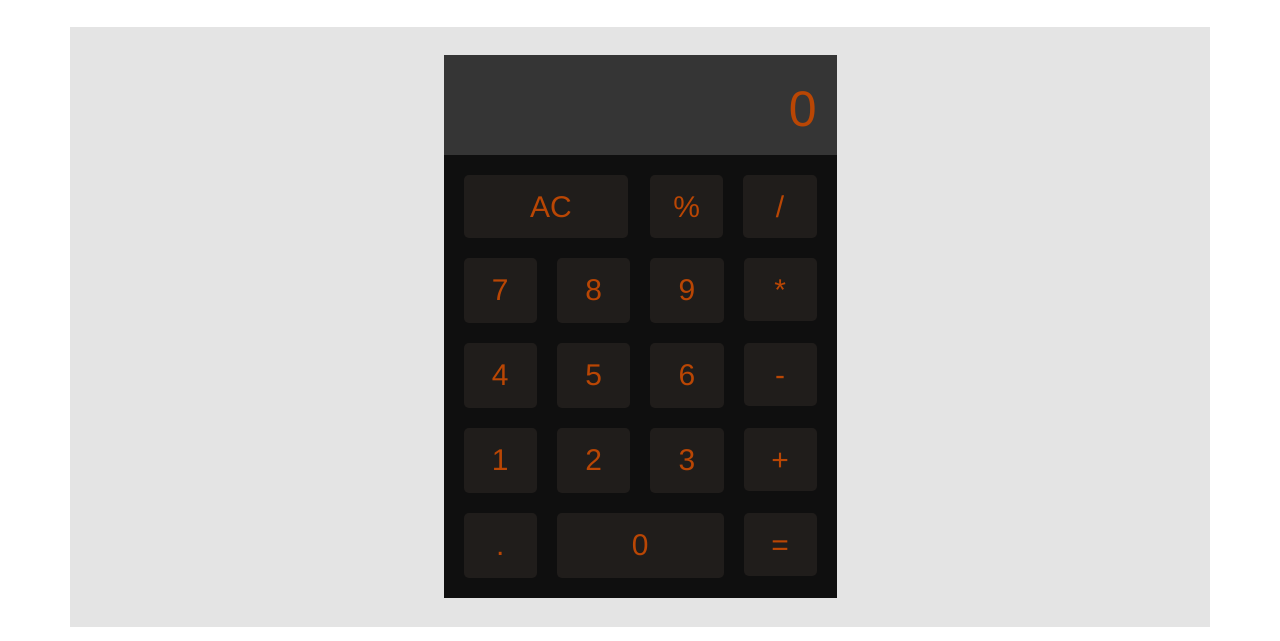
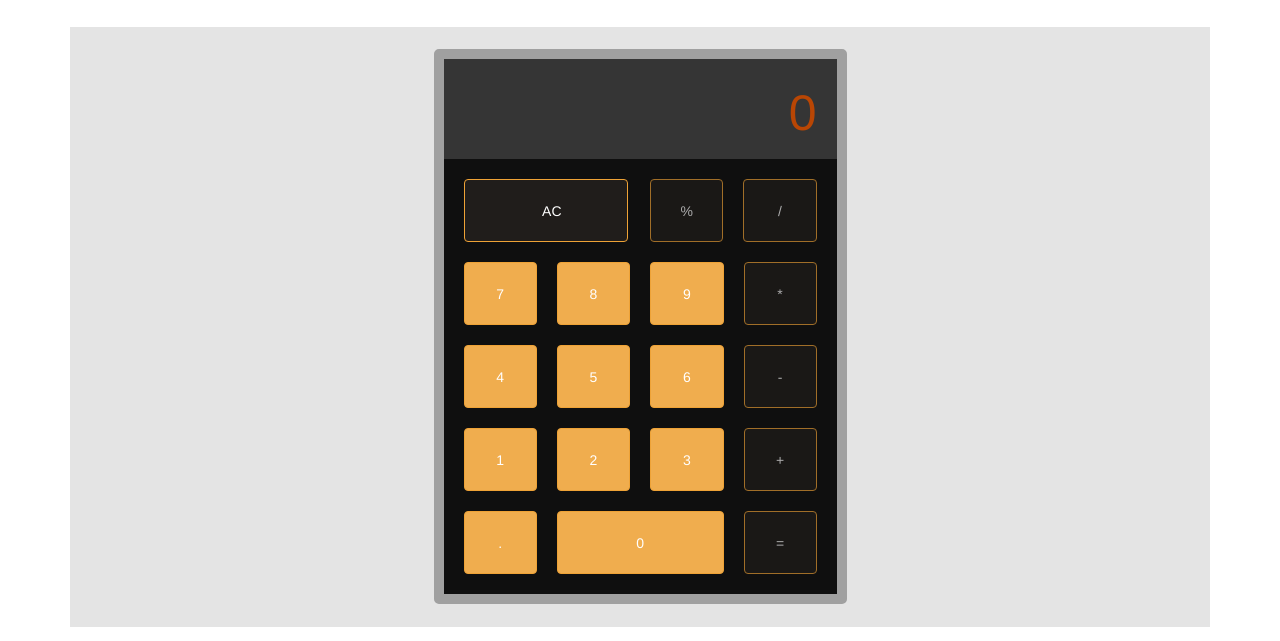
Before and after one commit to christopher-k-c/calculator, a plain HTML site: page index.html in a window 1280 px wide. Shown: the part 159-800 px from the top of the page. Drawn offline with nearby package versions, Linux system fonts and the light colour scheme.

Commit message:
Fourth Commit, bootstrap styling update

```diff
--- a/index.html
+++ b/index.html
@@ -10,10 +10,12 @@
     <link rel="stylesheet" href="https://maxcdn.bootstrapcdn.com/bootstrap/3.4.1/css/bootstrap.min.css">
     <script src="https://ajax.googleapis.com/ajax/libs/jquery/3.6.0/jquery.min.js"></script>
     <script src="https://maxcdn.bootstrapcdn.com/bootstrap/3.4.1/js/bootstrap.min.js"></script>
+    <script src="https://cdnjs.cloudflare.com/ajax/libs/gsap/3.11.3/gsap.min.js"></script>
+
 </head>
 <body>
     <div class="container text-center ">
-        <h1 class="jumbotron">Online Calculator</h1>
+        <h1 class="jumbotron title">Online Calculator</h1>
         <div class="calculator-container">
             <div class="buttonGrid">
                 <div class="window">
--- a/main.js
+++ b/main.js
@@ -17,7 +17,7 @@ const numberGrid = () => {
         // Append index content of div
         cell.textContent = index
         cell.setAttribute('id', index)
-        cell.classList.add("box", "nums", "btn-light", "waves-effect")
+        cell.classList.add("box", "nums", "btn", "btn-warning")
         cell.setAttribute("onClick", "evaluationFunctions(this.id)")
         gridContainer.appendChild(cell)
 
@@ -25,7 +25,7 @@ const numberGrid = () => {
             let dot = document.createElement('button');
             dot.textContent = ".";
             dot.setAttribute('id', ".")
-            dot.classList.add("box")
+            dot.classList.add("box", "btn", "btn-warning")
             dot.setAttribute("onClick", "evaluationFunctions(this.id)")
             gridContainer.appendChild(dot)
         }
@@ -44,7 +44,7 @@ const rightOperators = () => {
         let cell = document.createElement('button');
         cell.textContent = symbols[index];
         cell.setAttribute('id', symbols[index])
-        cell.classList.add("box", "eval")
+        cell.classList.add("box", "eval", "btn", "btn-warning")
         cell.setAttribute("onClick", "evaluationFunctions(this.id)")
         sideButtonsContainer.appendChild(cell)
     }
@@ -62,7 +62,7 @@ const topOperators = () =>{
         let cell = document.createElement('button');
         cell.textContent = symbols[index];
         cell.setAttribute('id', symbols[index])
-        cell.classList.add("box", symbols[index], "eval")
+        cell.classList.add("box", symbols[index], "eval", "btn", "btn-warning")
         if(symbols[index].match("AC")){
             // sets the AC button to the reset function
             cell.setAttribute("onClick", "resetFunc(this.id)")
@@ -109,6 +109,7 @@ function evaluationFunctions(id){
     } else if (Number(id) == id){
         // Push id to array and set disabled attribute on all operator buttons to false
         currentSum.push(id)
+        calculatorContainer.innerHTML = currentSum.join("");
         clearFunc(false)
 
         // console.log(id, "number output")
@@ -116,6 +117,7 @@ function evaluationFunctions(id){
     } else if (Number(id) != id){
         // Push id to array and set disabled attribute on all operator buttons to true
         currentSum.push(id)
+        calculatorContainer.innerHTML = currentSum.join("");
         clearFunc(true)
         // console.log(id, "operator output")
     }
@@ -126,7 +128,7 @@ function returnSum(equation){
 
     // returns results to the console
     let sum = eval(equation)
-
+    // currentSum = String(sum)
     calculatorContainer.innerHTML = sum
     clearFunc(true)
     console.log(sum, "sum")
@@ -142,3 +144,31 @@ const resetFunc = () => {
     console.log(currentSum)
 
 }
+
+
+
+
+
+// Animations
+
+
+// var tl = new TimelineMax({
+//     paused:true
+//   });
+//   // letter animation
+//   tl.fromTo("h1", 8, {
+//     width: "0",
+//   }, {
+//     width: "20.18em", /* same as CSS .line-1 width */
+//     ease:  SteppedEase.config(37)
+//   }, 0);
+//   // text cursor animation
+//   tl.fromTo("h1", 0.5, {
+//     "border-right-color": "rgba(255,255,255,0.75)"
+//   }, {
+//     "border-right-color": "rgba(255,255,255,0)",
+//     repeat: -1,
+//     ease:  SteppedEase.config(37)
+//   }, 0);
+
+//   tl.play();
--- a/styles.css
+++ b/styles.css
@@ -17,6 +17,8 @@
     justify-content: center;
     align-items: center;
 }
+
+
 
 .window{
     display: flex;
@@ -101,3 +103,12 @@
  padding-right: 0px;
  width: 164.6666px;
 }
+
+.buttonGrid {
+
+    /* background: red; */
+    /* width: 500px; */
+
+    border: 10px solid rgba(27, 27, 27, 0.343);
+    border-radius: var(--radius);
+}
```
